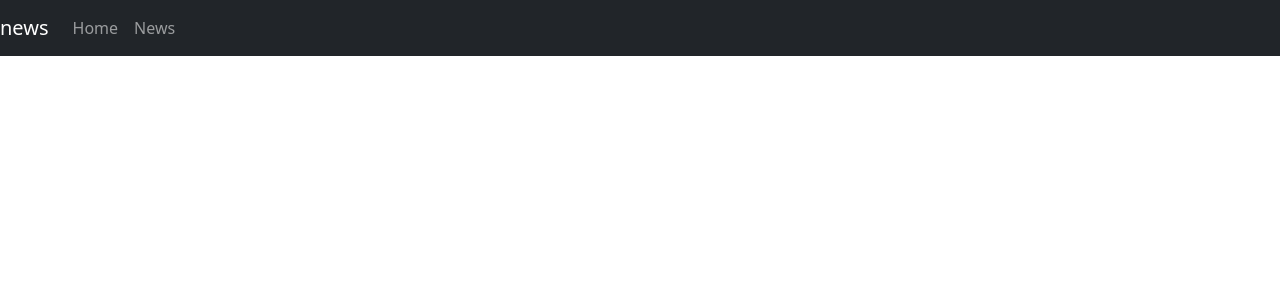
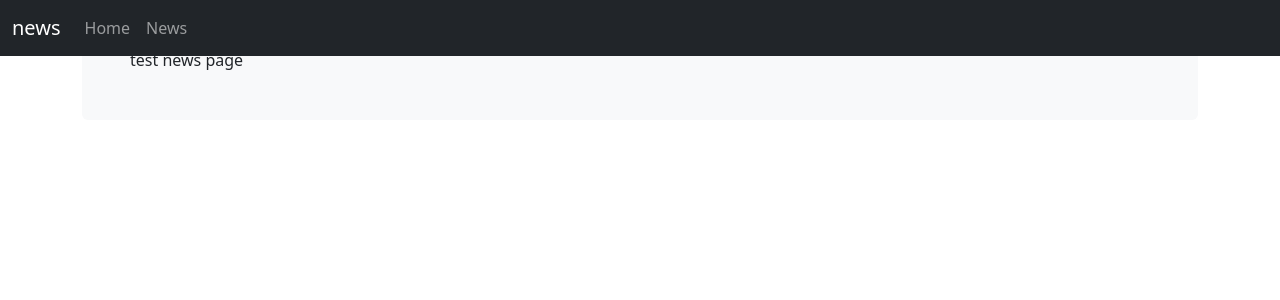
Before and after one commit to ycw790710/ycw790710.github.io, a Jekyll site: the page built from pages/news.html, in a window 1280 px wide. Shown: the top 300 px of the page. Built offline with Jekyll 4.4.1, drawn with Linux system fonts in a browser that asks for light colours.

Commit message:
修正使用bootstrap 5.3範例

```diff
--- a/_includes/header.html
+++ b/_includes/header.html
@@ -1,20 +1,20 @@
 <header>
-
       <nav class="navbar navbar-expand-md navbar-dark fixed-top bg-dark">
+        <div class="container-fluid">
           <span class="navbar-brand">{% if page.title %}{{ page.title }}{% else %}{{ site.title }}{% endif %}</span>
-        <button class="navbar-toggler collapsed" type="button" data-toggle="collapse" data-target="#navbarCollapse" aria-controls="navbarCollapse" aria-expanded="false" aria-label="Toggle navigation">
+          <button class="navbar-toggler" type="button" data-bs-toggle="collapse" data-bs-target="#navbarCollapse" aria-controls="navbarCollapse" aria-expanded="false" aria-label="Toggle navigation">
             <span class="navbar-toggler-icon"></span>
           </button>
-        <div class="navbar-collapse collapse" id="navbarCollapse">
-          <ul class="navbar-nav mr-auto">
+          <div class="collapse navbar-collapse" id="navbarCollapse">
+            <ul class="navbar-nav me-auto mb-2 mb-md-0">
               <li class="nav-item">
-              <a class="nav-link" href="{{ site.baseurl }}/">Home</a>
+                <a class="nav-link" href="{{ site.baseurl }}">Home</a>
               </li>
               <li class="nav-item">
                 <a class="nav-link" href="{{ "/pages/news.html" | prepend: site.baseurl }}">News</a>
               </li>
             </ul>
           </div>
+        </div>
       </nav>
-
   </header>
--- a/_layouts/page.html
+++ b/_layouts/page.html
@@ -1,6 +1,6 @@
 ---
 layout: default
 ---
-<div>
+<div class="bg-body-tertiary p-5 rounded">
     {{ content }}
 </div>
```
Lines whose indentation alone changed are shown as unchanged.
